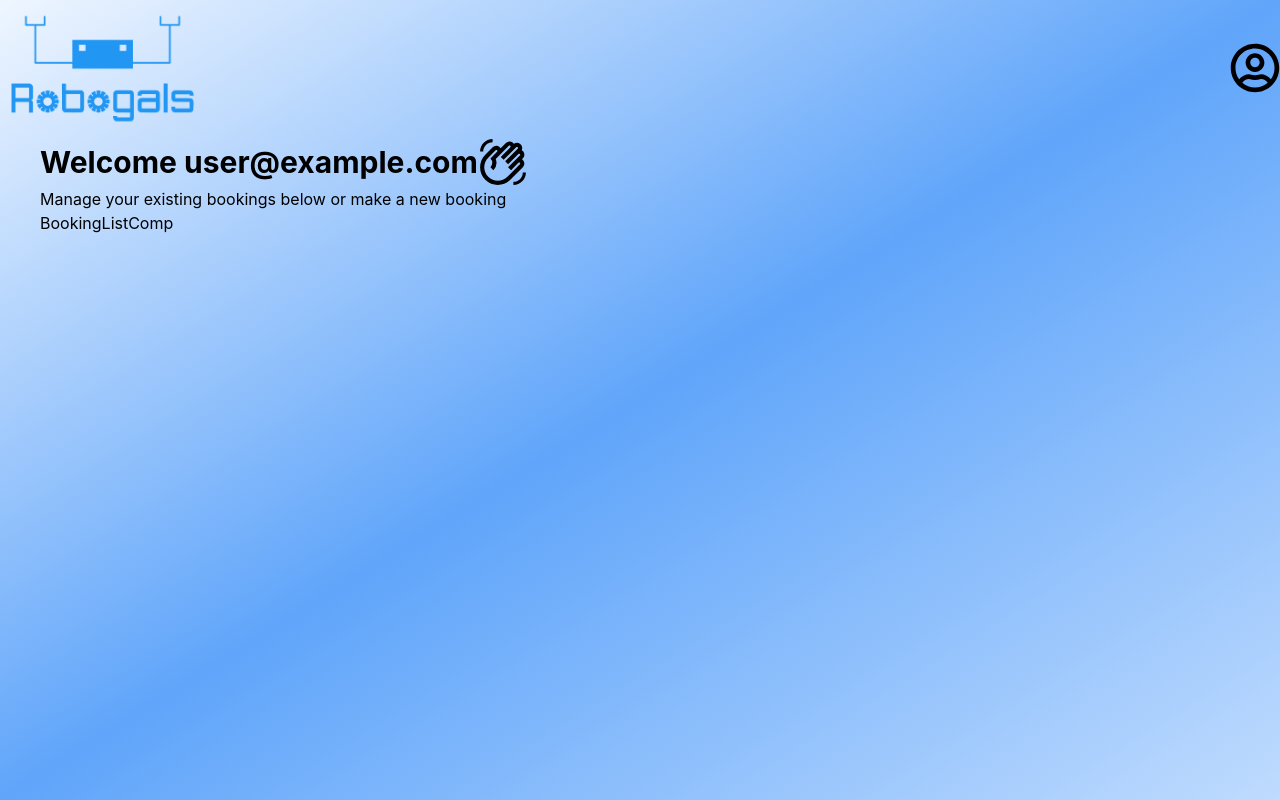
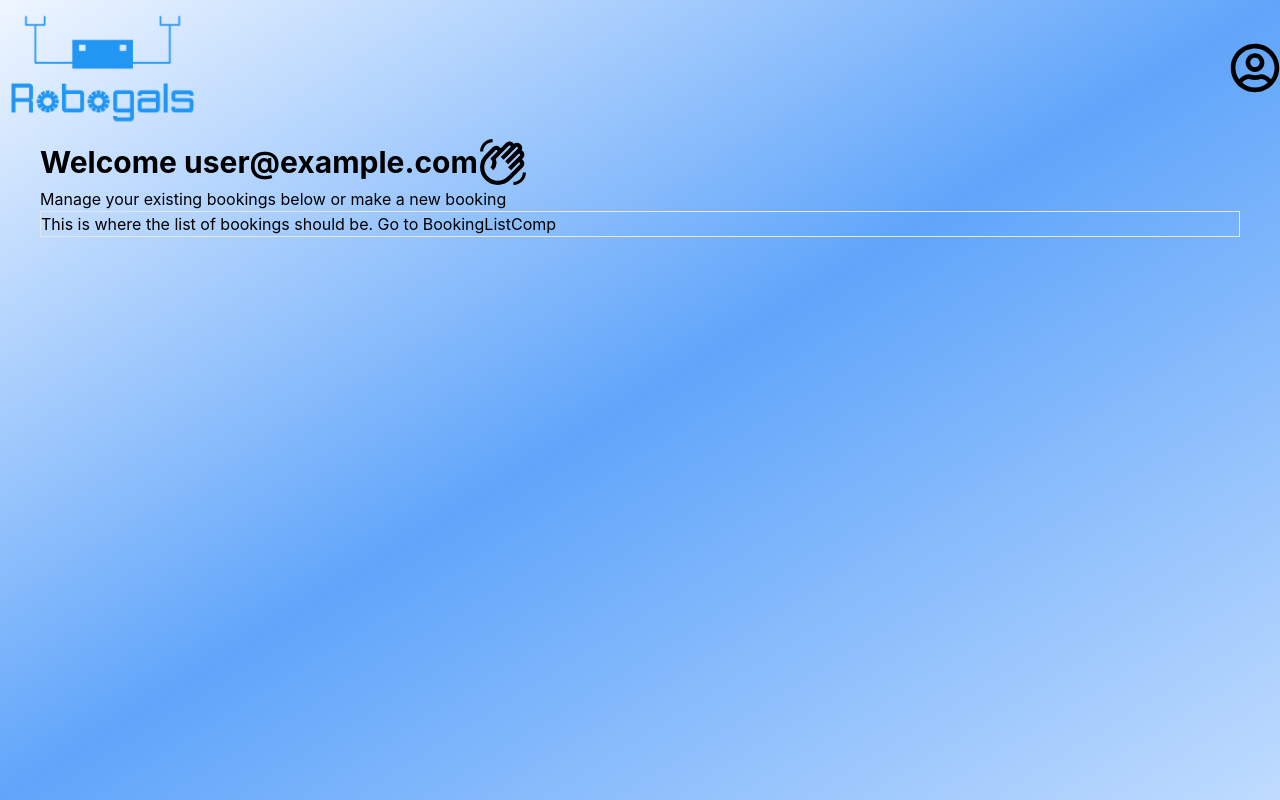
Before and after one commit to keduong33/robogalSystem, a Next.js app: page / in a window 1280 px wide. Built offline with nearby package versions, Linux system fonts and the light colour scheme; no server answers; sample sign-in values are in the browser's storage.

Commit message:
Update README & authentication pages

```diff
--- a/components/BookingListComp.jsx
+++ b/components/BookingListComp.jsx
@@ -1,7 +1,11 @@
 import React from "react";
 
 function BookingListComp() {
-  return <div>BookingListComp</div>;
+  return (
+    <div className="border">
+      This is where the list of bookings should be. Go to BookingListComp
+    </div>
+  );
 }
 
 export default BookingListComp;
--- a/pages/login.jsx
+++ b/pages/login.jsx
@@ -18,7 +18,7 @@ function Login() {
 
   //basic authentication check --> redirect to default page
   if (isAuthenticated(user)) {
-    router.push("testsite");
+    router.push("/");
   }
 
   const handleLogin = async (e) => {
--- a/pages/register.jsx
+++ b/pages/register.jsx
@@ -11,7 +11,6 @@ import { isAuthenticated } from "../components/SecurityCheck";
 function Register() {
   const router = useRouter();
   const { user, signup } = useAuth();
-  console.log(user);
   const [formDetails, setFormDetails] = useState({
     email: "",
     password: "",
@@ -19,7 +18,7 @@ function Register() {
 
   //basic authentication check --> redirect to default page
   if (isAuthenticated(user)) {
-    router.push("testsite");
+    router.push("/");
   }
 
   const handleSignup = async (e) => {
--- a/pages/user.jsx
+++ b/pages/user.jsx
@@ -18,7 +18,6 @@ function User() {
     } catch (error) {
       // console.log(error);
     }
-    testsite;
   };
 
   return (
```
Also changed, not shown: 1 other file (tests, documents, lock files or other folders).
